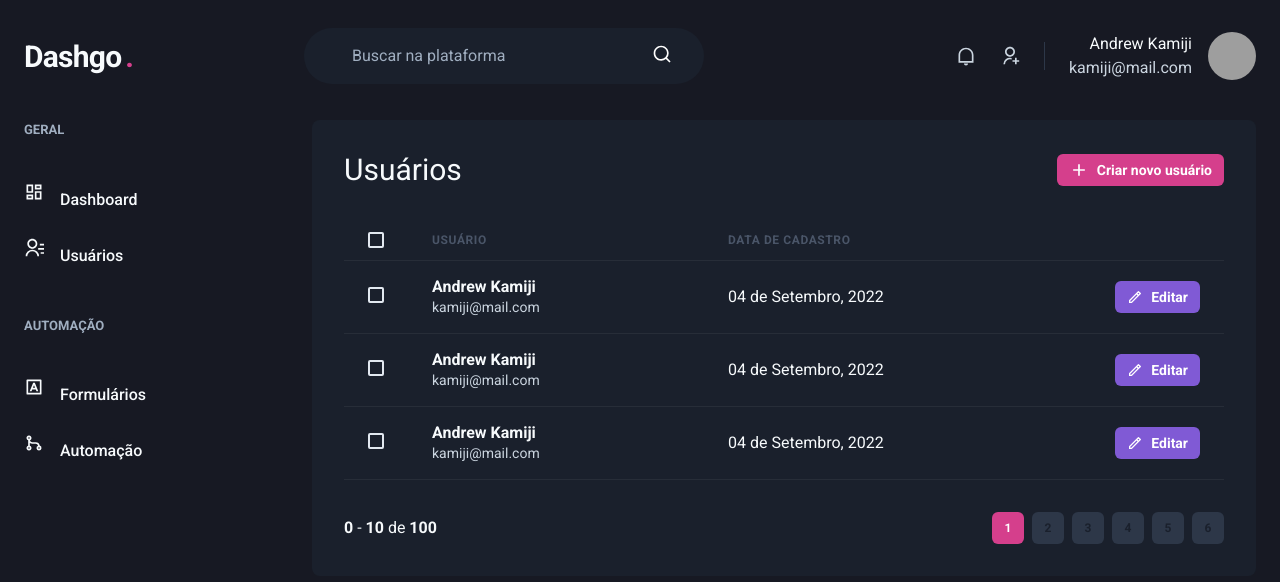
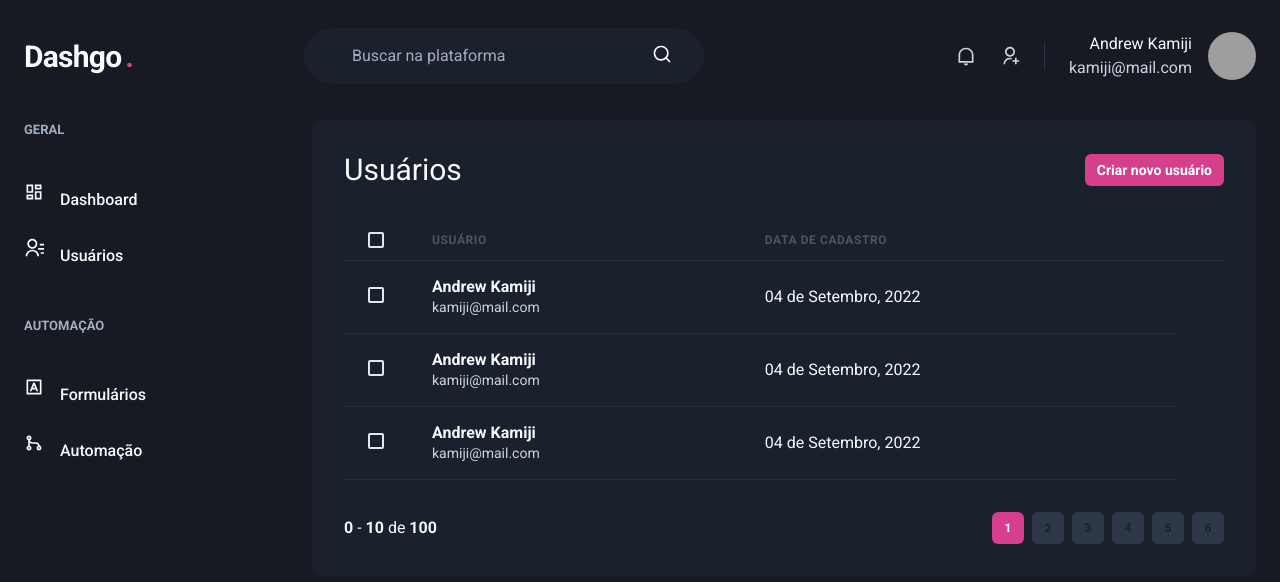
Before and after one commit to kamijidias/Dashgo, a Next.js app: page /users in a window 1280 px wide. Shown: the top 582 px of the page. Built offline with nearby package versions, Linux system fonts and the light colour scheme; grey boxes are pictures that could not be loaded.

Commit message:
Paginação de users e create user

```diff
--- a/src/components/Pagination/index.tsx
+++ b/src/components/Pagination/index.tsx
@@ -4,11 +4,11 @@
 export function Pagination() {
     return (
         <Stack
-            direction="row"
+            direction={["column", "row"]}
+            spacing="6"
             mt="8"
             justify="space-between"
             align="center"
-            spacing="6"
         >
             <Box>
                 <strong>0</strong> - <strong>10</strong> de <strong>100</strong>
--- a/src/pages/users/create.tsx
+++ b/src/pages/users/create.tsx
@@ -13,17 +13,17 @@
             <Flex w="100%" my="6" maxWidth={1480} mx="auto" px="6">
                 <Sidebar />
 
-                <Box flex="1" borderRadius={8} bg="gray.800" p="8">
+                <Box flex="1" borderRadius={8} bg="gray.800" p={["6", "8"]}>
                     <Heading size="lg" fontWeight="normal">Criar usuário</Heading>
 
                     <Divider my="6" borderColor="gray.700" />
 
                     <VStack spacing="8">
-                        <SimpleGrid minChildWidth="240px" spacing="8" w="100%">
+                        <SimpleGrid minChildWidth="240px" spacing={["6", "8"]} w="100%">
                             <Input name="name" label="Nome completo"></Input>
                             <Input name="email" type="email" label="E-mail"></Input>
                         </SimpleGrid>
-                        <SimpleGrid minChildWidth="240px" spacing="8" w="100%">
+                        <SimpleGrid minChildWidth="240px" spacing={["6", "8"]} w="100%">
                             <Input name="password" type="password" label="Digite sua senha"></Input>
                             <Input name="password_confirmation" type="password" label="Confirmação da senha"></Input>
                         </SimpleGrid>
--- a/src/pages/users/index.tsx
+++ b/src/pages/users/index.tsx
@@ -1,4 +1,4 @@
-import { Box, Button, Checkbox, Flex, Heading, Icon, Table, Tbody, Th, Thead, Tr, Td, Text } from "@chakra-ui/react";
+import { Box, Button, Checkbox, Flex, Heading, Icon, Table, Tbody, Th, Thead, Tr, Td, Text, useBreakpointValue } from "@chakra-ui/react";
 import { Header } from "../../components/Header";
 import { Sidebar } from "../../components/Sidebar";
 
@@ -6,6 +6,11 @@
 import { Pagination } from "../../components/Pagination/";
 
 export default function UserList() {
+    const isWideVersion = useBreakpointValue({
+        base: false,
+        lg: true,
+    })
+
     return (
         <Box>
             <Header />
@@ -23,7 +28,6 @@
                             size="sm"
                             fontSize="sm"
                             colorScheme="pink"
-                            leftIcon={<Icon as={RiAddLine} fontSize="20" />}
                         >
                             Criar novo usuário
                         </Button>
@@ -32,17 +36,17 @@
                     <Table colorScheme="whiteAlpha">
                         <Thead>
                             <Tr>
-                                <Th px="6" color="gray.300" width="8">
+                                <Th px={["4", "4", "6"]} color="gray.300" width="8">
                                     <Checkbox colorScheme="pink" />
                                 </Th>
                                 <Th>Usuário</Th>
-                                <Th>Data de cadastro</Th>
+                                {isWideVersion && <Th>Data de cadastro</Th>}
                                 <Th width="8"></Th>
                             </Tr>
                         </Thead>
                         <Tbody>
                             <Tr>
-                                <Td px="6">
+                                <Td px={["4", "4", "6"]}>
                                     <Checkbox colorScheme="pink" />
                                 </Td>
                                 <Td>
@@ -51,23 +55,10 @@
                                         <Text fontSize="sm" color="gray.300">kamiji@mail.com</Text>
                                     </Box>
                                 </Td>
-                                <Td>
-                                    04 de Setembro, 2022
-                                </Td>
-                                <Td>
-                                    <Button
-                                        as="a"
-                                        size="sm"
-                                        fontSize="sm"
-                                        colorScheme="purple"
-                                        leftIcon={<Icon as={RiPencilLine} fontSize="16" />}
-                                    >
-                                        Editar
-                                    </Button>
-                                </Td>
+                                {isWideVersion && <Td>04 de Setembro, 2022</Td>}
                             </Tr>
                             <Tr>
-                                <Td px="6">
+                                <Td px={["4", "4", "6"]}>
                                     <Checkbox colorScheme="pink" />
                                 </Td>
                                 <Td>
@@ -76,23 +67,10 @@
                                         <Text fontSize="sm" color="gray.300">kamiji@mail.com</Text>
                                     </Box>
                                 </Td>
-                                <Td>
-                                    04 de Setembro, 2022
-                                </Td>
-                                <Td>
-                                    <Button
-                                        as="a"
-                                        size="sm"
-                                        fontSize="sm"
-                                        colorScheme="purple"
-                                        leftIcon={<Icon as={RiPencilLine} fontSize="16" />}
-                                    >
-                                        Editar
-                                    </Button>
-                                </Td>
+                                {isWideVersion && <Td>04 de Setembro, 2022</Td>}
                             </Tr>
                             <Tr>
-                                <Td px="6">
+                                <Td px={["4", "4", "6"]}>
                                     <Checkbox colorScheme="pink" />
                                 </Td>
                                 <Td>
@@ -101,20 +79,7 @@
                                         <Text fontSize="sm" color="gray.300">kamiji@mail.com</Text>
                                     </Box>
                                 </Td>
-                                <Td>
-                                    04 de Setembro, 2022
-                                </Td>
-                                <Td>
-                                    <Button
-                                        as="a"
-                                        size="sm"
-                                        fontSize="sm"
-                                        colorScheme="purple"
-                                        leftIcon={<Icon as={RiPencilLine} fontSize="16" />}
-                                    >
-                                        Editar
-                                    </Button>
-                                </Td>
+                                {isWideVersion && <Td>04 de Setembro, 2022</Td>}
                             </Tr>
                         </Tbody>
                     </Table>
```
